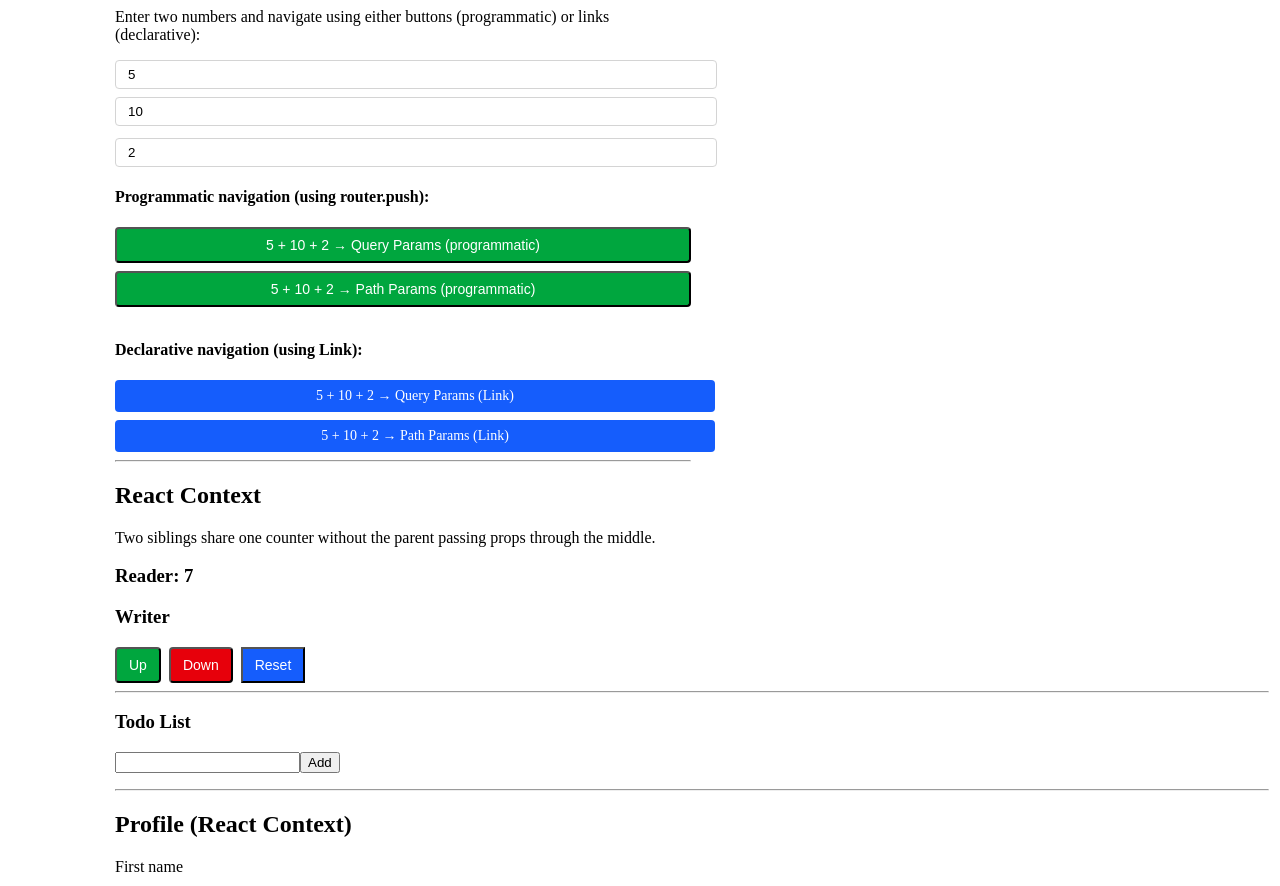
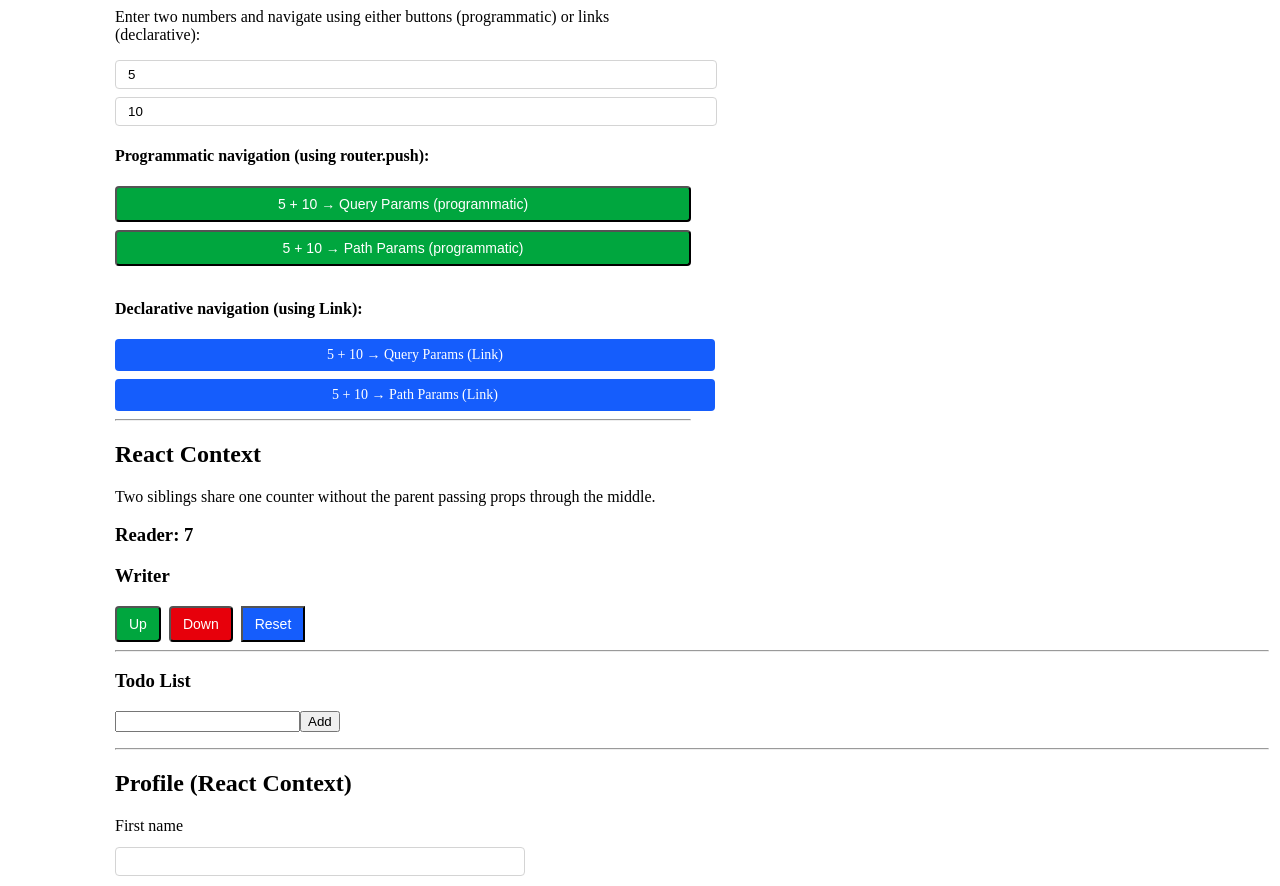
Before and after one commit to pyaitzm/webdev-client, a Next.js app: page /labs/lab4 in a window 1280 px wide. Shown: the part 2700-3586 px from the top of the page. Built offline with nearby package versions, Linux system fonts and the light colour scheme.

Commit message:
fix for query and path parameters check

```diff
--- a/app/labs/lab4/UrlEncoding.tsx
+++ b/app/labs/lab4/UrlEncoding.tsx
@@ -7,7 +7,6 @@ import Link from "next/link";
 export default function UrlEncoding() {
   const [a, setA] = useState("5");
   const [b, setB] = useState("10");
-  const [c, setC] = useState("2");
   const router = useRouter();
   const baseUrl = "/labs/lab4/url-encoding";
 
@@ -15,16 +14,14 @@ export default function UrlEncoding() {
     const params = new URLSearchParams();
     params.set("a", a);
     params.set("b", b);
-    params.set("c", c);
     router.push(`${baseUrl}/query-params?${params.toString()}`);
   };
 
   const goToPathVersion = () => {
     const safeA = encodeURIComponent(a);
     const safeB = encodeURIComponent(b);
-    const safeC = encodeURIComponent(c);
 
-    router.push(`${baseUrl}/path-params/${safeA}/${safeB}/${safeC}`);
+    router.push(`${baseUrl}/path-params/${safeA}/${safeB}`);
   };
 
   return (
@@ -48,13 +45,6 @@ export default function UrlEncoding() {
         className="mb-3 block w-full rounded border border-neutral-300 px-3 py-1.5"
         id="wd-url-b"
       />
-      <input
-        type="number"
-        value={c}
-        onChange={(e) => setC(e.target.value)}
-        className="mb-3 block w-full rounded border border-neutral-300 px-3 py-1.5"
-        id="wd-url-c"
-      />
       <h4>Programmatic navigation (using router.push):</h4>
       <button
         type="button"
@@ -62,7 +52,7 @@ export default function UrlEncoding() {
         className="mb-2 w-full rounded bg-green-600 px-3 py-1.5 text-sm font-medium text-white"
         id="wd-url-query-programmatic"
       >
-        {a} + {b} + {c} → Query Params (programmatic)
+        {a} + {b} → Query Params (programmatic)
       </button>
       <button
         type="button"
@@ -70,22 +60,22 @@ export default function UrlEncoding() {
         className="mb-3 w-full rounded bg-green-600 px-3 py-1.5 text-sm font-medium text-white"
         id="wd-url-path-programmatic"
       >
-        {a} + {b} + {c} → Path Params (programmatic)
+        {a} + {b} → Path Params (programmatic)
       </button>
       <h4>Declarative navigation (using Link):</h4>
       <Link
-        href={`${baseUrl}/query-params?a=${encodeURIComponent(a)}&b=${encodeURIComponent(b)}&c=${encodeURIComponent(c)}`}
+        href={`${baseUrl}/query-params?a=${encodeURIComponent(a)}&b=${encodeURIComponent(b)}`}
         className="mb-2 block w-full rounded bg-blue-600 px-3 py-1.5 text-center text-sm font-medium text-white no-underline"
         id="wd-url-query-link"
       >
-        {a} + {b} + {c} → Query Params (Link)
+        {a} + {b} → Query Params (Link)
       </Link>
       <Link
-        href={`${baseUrl}/path-params/${encodeURIComponent(a)}/${encodeURIComponent(b)}/${encodeURIComponent(c)}`}
+        href={`${baseUrl}/path-params/${encodeURIComponent(a)}/${encodeURIComponent(b)}`}
         className="mb-2 block w-full rounded bg-blue-600 px-3 py-1.5 text-center text-sm font-medium text-white no-underline"
         id="wd-url-path-link"
       >
-        {a} + {b} + {c} → Path Params (Link)
+        {a} + {b} → Path Params (Link)
       </Link>
       <hr />
     </div>
--- a/app/labs/lab4/url-encoding/path-params/[a]/[b]/[c]/page.tsx
+++ b/app/labs/lab4/url-encoding/path-params/[a]/[b]/page.tsx
@@ -6,11 +6,9 @@ export default function PathCalculator() {
   const params = useParams();
   const aRaw = params.a as string;
   const bRaw = params.b as string;
-  const cRaw = params.c as string;
   const a = parseFloat(aRaw);
   const b = parseFloat(bRaw);
-  const c = parseFloat(cRaw);
-  const sum = a + b + c;
+  const sum = a + b;
 
   return (
     <div id="wd-path-calculator">
@@ -22,9 +20,6 @@ export default function PathCalculator() {
       <p>
         b = <code>{bRaw}</code>
       </p>
-      <p>
-        c = <code>{cRaw}</code>
-      </p>
       <h2 className="text-green-700">Sum = {sum}</h2>
     </div>
   );
--- a/app/labs/lab4/url-encoding/query-params/QueryCalculator.tsx
+++ b/app/labs/lab4/url-encoding/query-params/QueryCalculator.tsx
@@ -6,11 +6,9 @@ export default function QueryCalculator() {
   const searchParams = useSearchParams();
   const aRaw = searchParams.get("a") || "0";
   const bRaw = searchParams.get("b") || "0";
-  const cRaw = searchParams.get("c") || "0";
   const a = parseFloat(aRaw);
   const b = parseFloat(bRaw);
-  const c = parseFloat(cRaw);
-  const sum = a + b + c;
+  const sum = a + b;
 
   return (
     <div id="wd-query-calculator">
@@ -22,9 +20,6 @@ export default function QueryCalculator() {
       <p>
         b = <code>{bRaw}</code>
       </p>
-      <p>
-        c = <code>{cRaw}</code>
-      </p>
       <h2 className="text-green-700">Sum = {sum}</h2>
     </div>
   );
```
